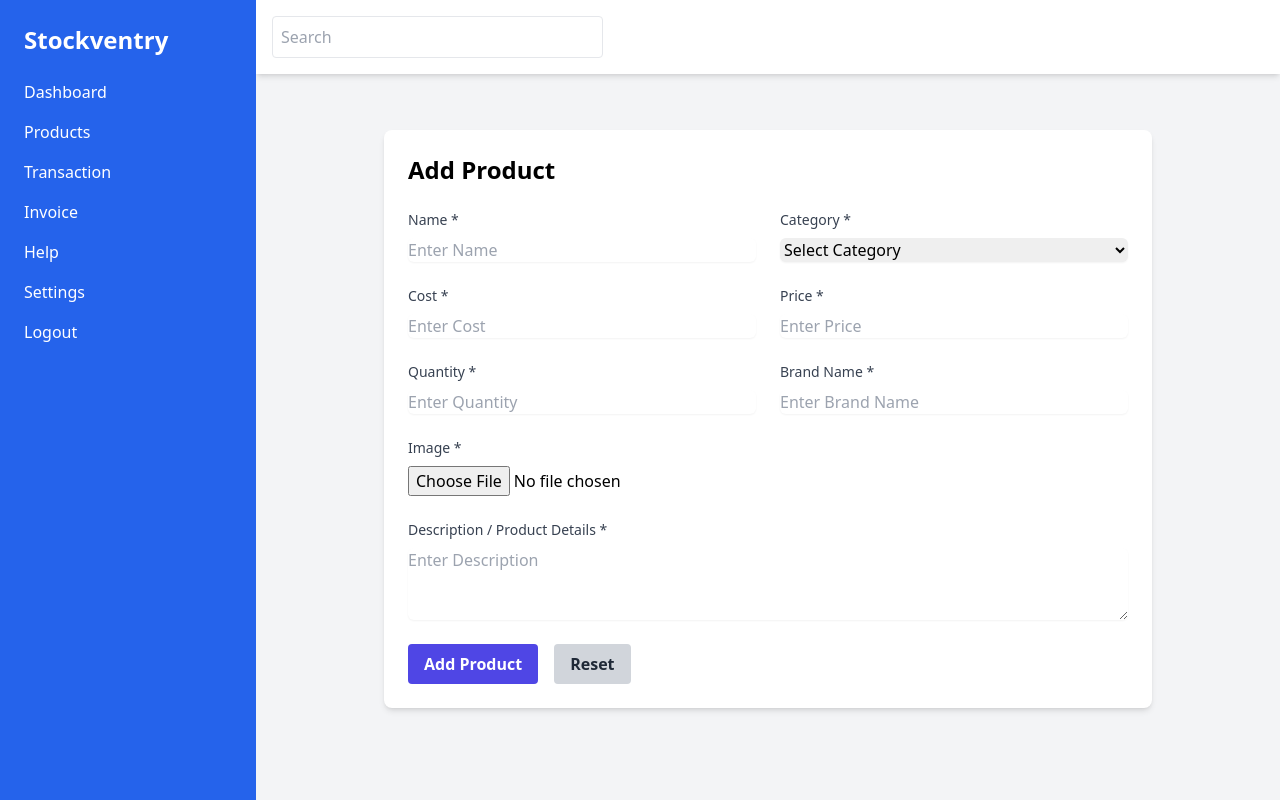
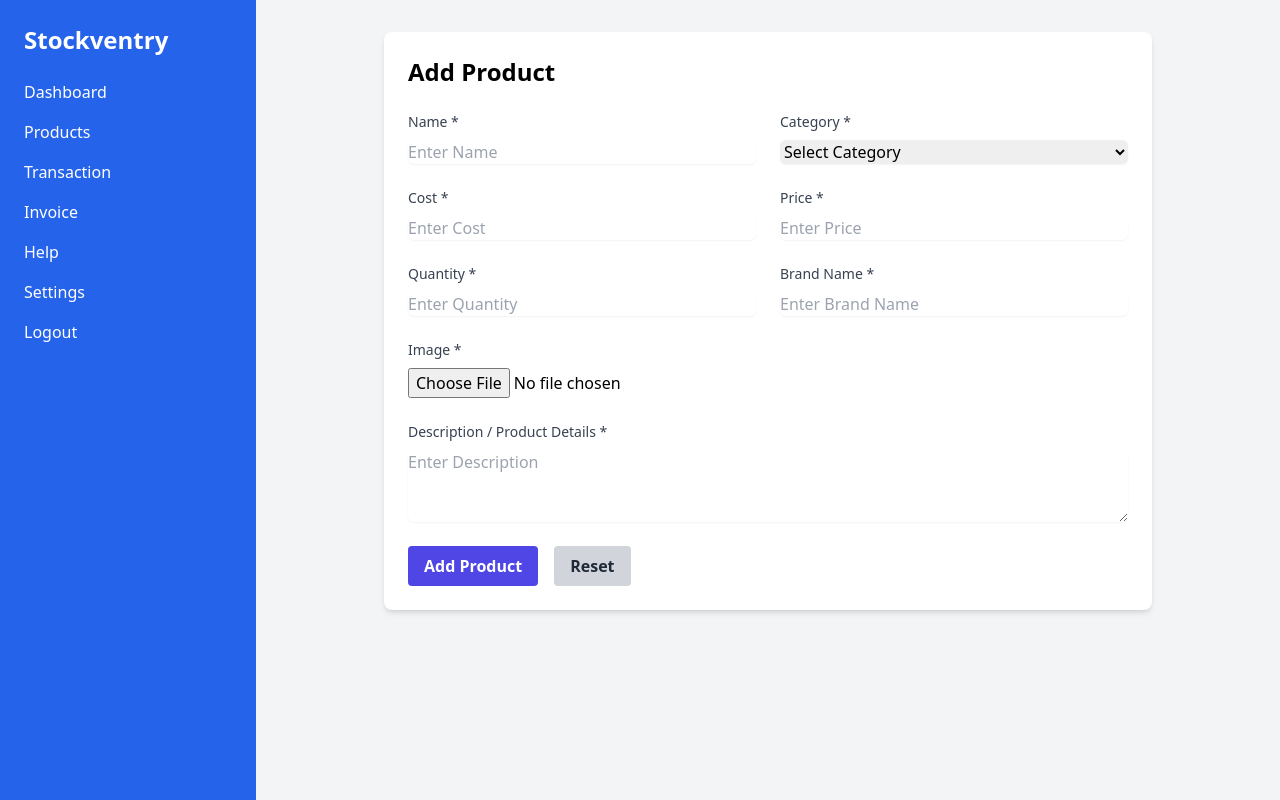
Before and after one commit to calebtetteh2000/Inventory-Management-System, a Django app: page /create_product/ in a window 1280 px wide. Run offline with Django 5.2, Linux system fonts and the light colour scheme; a user stored in the database is signed in; data comes from the database, SQL or seed files in the repository; some libraries are stand-ins or nearby versions.

Commit message:
sliht changes

```diff
--- a/Stockventry/core/template/base.html
+++ b/Stockventry/core/template/base.html
@@ -24,18 +24,18 @@
             </ul>
         </nav>
         <main class="flex-1 overflow-y-auto">
-            <header class="bg-white shadow-md p-4 flex justify-between items-center">
+            <!-- <header class="bg-white shadow-md p-4 flex justify-between items-center">
                 <div class="w-1/3">
                     <input type="text" placeholder="Search" class="w-full p-2 border rounded">
                 </div>
-                <!-- <div class="flex items-center">
+                <div class="flex items-center">
                     <button class="bg-blue-500 text-white px-4 py-2 rounded mr-4 hover:bg-blue-600">New Order</button>
                     <img src="{% static 'Images/mail.png' %}" alt="mail icon" class="text-gray-600 mx-2 hover:text-blue-500">
                     <img src="{% static 'Images/bell.png' %}" alt="bell icon" class="text-gray-600 mx-2 hover:text-blue-500">
                     <img src="{% static 'Images/avatar.png' %}" alt="avatar icon" class="text-gray-600 mx-2 hover:text-blue-500">
-                </div> -->
+                </div>
             </header>
-            <div class="p-6">
+            <div class="p-6"> -->
                 {% block content %}{% endblock %}
             </div>
         </main>
```
